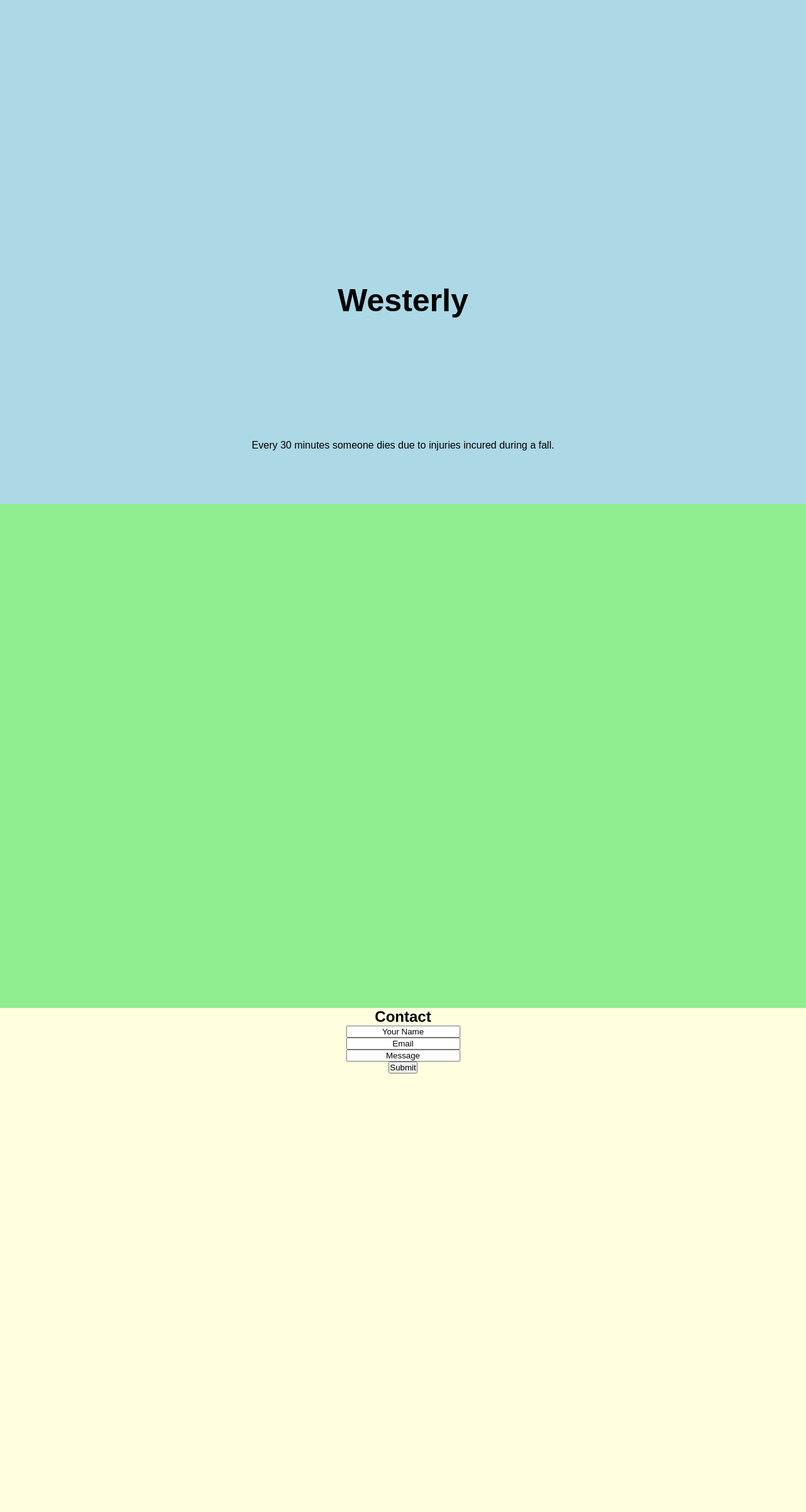
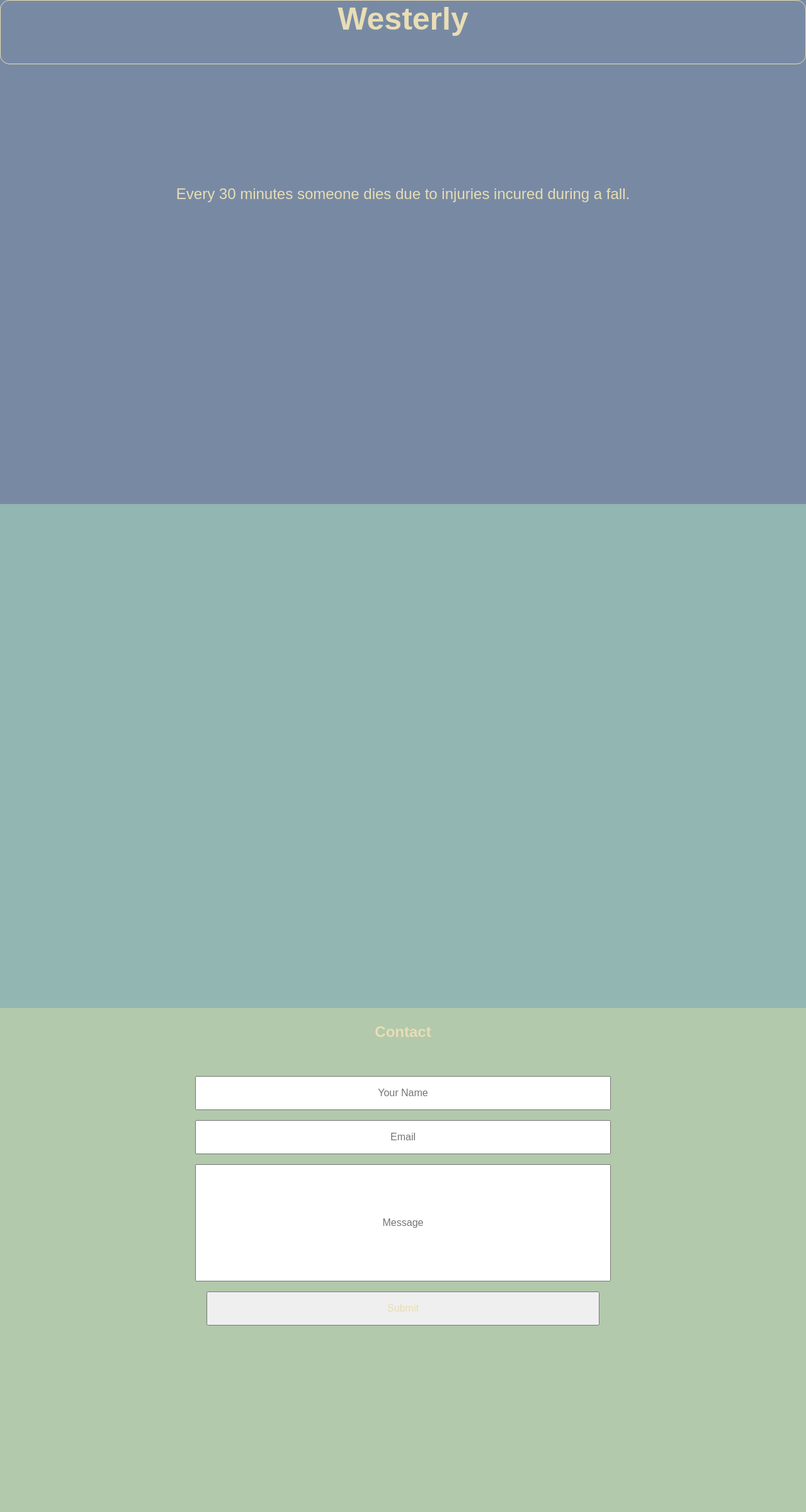
Before and after one commit to aadams22/westerly-homepage, a PHP site: page / in a window 1280 px wide. Shown: the whole page at 63% size. Run offline with PHP 8.4, Linux system fonts and the light colour scheme.

Commit message:
form css

```diff
--- a/index.html
+++ b/index.html
@@ -10,7 +10,9 @@
   <body>
 
     <section>
-      <h1>Westerly</h1>
+      <div class="name-container">
+        <h1>Westerly</h1>
+      </div>
       <div class="data">Every 30 minutes someone dies due to injuries incured during a fall.</div>
     </section>
 
@@ -20,10 +22,10 @@
     <section>
       <h2>Contact</h2>
       <form class="" action="index.html" method="post">
-        <input type="text" name="name" value="Your Name"></br>
-        <input type="text" name="email" value="Email"></br>
-        <input type="text" name="message" value="Message"></br>
-        <input type="button" name="submit" value="Submit">
+        <input type="text" name="name" placeholder="Your Name"></br>
+        <input type="text" name="email" placeholder="Email"></br>
+        <input type="text" name="message" placeholder="Message"></br>
+        <button>Submit</button>
       </form>
     </section>
 
--- a/styles/main.css
+++ b/styles/main.css
@@ -3,42 +3,38 @@
 	margin: 0;
 	text-align: center;
 	font-family: 'Alegreya Sans', sans-serif;
+	color: #E8DDB5;
 }
 
 
 section	{ height: 800px; }
+section:nth-of-type(1) { background-color: #788AA3; }
+section:nth-of-type(2) { background-color: #92B6B1; }
+section:nth-of-type(3) { background-color: #B2C9AB; }
 
-section:nth-of-type(1) {
-	background-color: lightblue;
+.name-container {
+	height: 100px;
+	border: 1px solid #E8DDB5;
+	border-radius: 15px;
 }
 
-section:nth-of-type(2) {
-	background-color: lightgreen;
-}
-
-section:nth-of-type(3) {
-	background-color: lightyellow;
-}
-
-
-
-
 h1 {
-	padding-top: 35%;
 	font-size: 50px;
 }
 
 .data {
-	padding-top: 15%
+	padding-top: 15%;
+	font-size: 1.5em;
 }
 
-/*.container { padding-top: 40%; }
+section:nth-of-type(3) > * { padding: 1em; }
 
-.container > * {
-	border: 1px solid darkgrey;
-	border-radius: 50px;
-	height: 70px; width: 70px;
+form > * {
+	width: 50%;
+	margin-top: 1em;
+	padding: 1em;
+	font-size: 1em;
 }
 
-.container > div:not(:nth-of-type(1)) { display: inline-block; }
-.container > div:not(:nth-of-type(4)) { display: inline-block; }*/
+input:nth-of-type(3) { height: 150px; }
+submit { height: 50px; }
```
